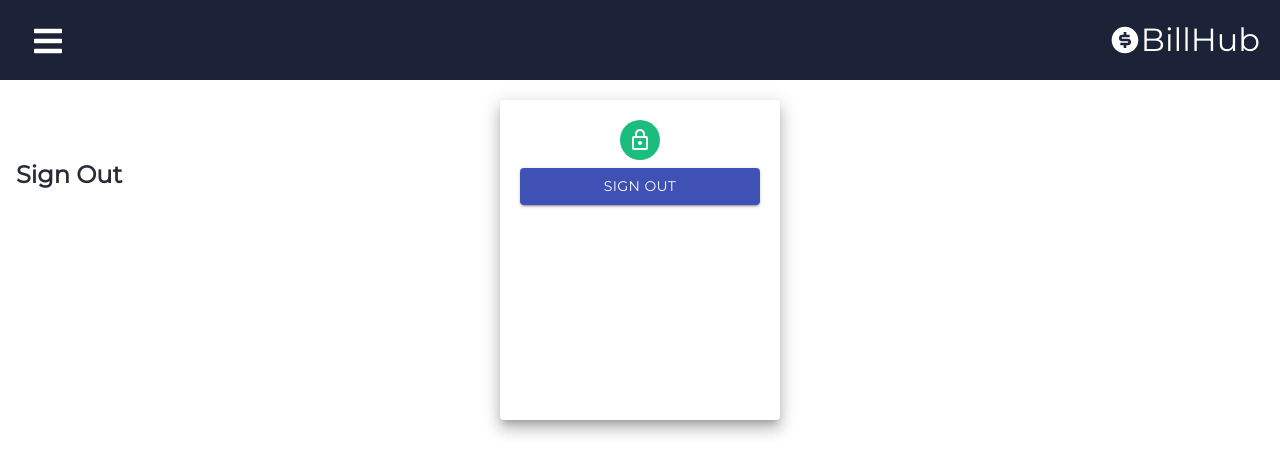
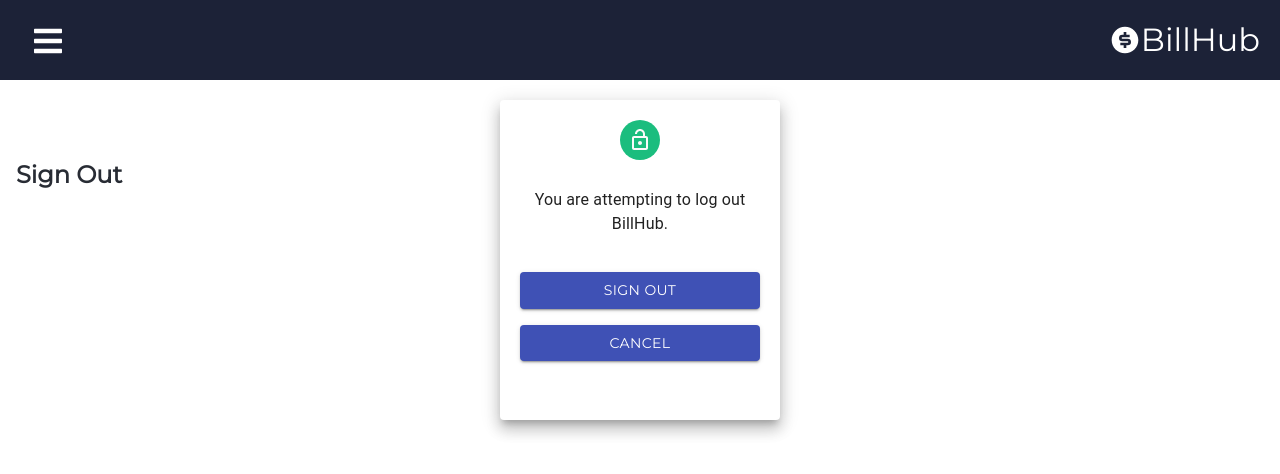
Before and after one commit to colinkirkby/Billhub, a React (Create React App) app in the folder frontend/: page /logout in a window 1280 px wide. Shown: the top 474 px of the page. Built offline with nearby package versions, Linux system fonts and the light colour scheme.

Commit message:
Fixed logout redirect issues

```diff
--- a/frontend/src/App.js
+++ b/frontend/src/App.js
@@ -31,7 +31,6 @@
 
   handleLogout(){
     this.setState({isLoggedIn : false});
-    window.location.replace("/");
   }
 
   componentDidMount(){
--- a/frontend/src/components/login/login.js
+++ b/frontend/src/components/login/login.js
@@ -75,7 +75,7 @@
     render() {
     const paperStyle={padding :20,height:'40vh',width:280, margin:"20px auto"}
     const avatarStyle={backgroundColor:'#1bbd7e'}
-    const btnstyle={margin:'8px 0'}
+    const btnstyle={margin:'28px 0'}
 
     return(
         <Grid>
--- a/frontend/src/components/logout/logout.js
+++ b/frontend/src/components/logout/logout.js
@@ -1,6 +1,6 @@
 import React, {Component, useState} from 'react'
 import { Grid,Paper, Avatar, TextField, Button, Typography,Link } from '@material-ui/core'
-import LockOutlinedIcon from '@material-ui/icons/LockOutlined';
+import LockOpenOutlinedIcon from '@material-ui/icons/LockOpenOutlined';
 // import Signuppage from '../pages/Signuppage';
 // import { Redirect, Route } from "react-router-dom";
 // import FormControlLabel from '@material-ui/core/FormControlLabel';
@@ -16,30 +16,61 @@
 
         }
         this.handleLogout = this.handleLogout.bind(this);
+        this.handleCancel = this.handleCancel.bind(this);
 
     }
 
     handleLogout(){
         sessionStorage.clear();
         this.props.logoutHandler();
-        window.location.replace("/");
+        this.props.history.push('/');
+    }
+
+    handleCancel(){
+        this.props.history.push('/dashboard');
     }
 
     render() {
     const paperStyle={padding :20,height:'40vh',width:280, margin:"20px auto"}
     const avatarStyle={backgroundColor:'#1bbd7e'}
     const btnstyle={margin:'8px 0'}
+    const typostyle={margin:'28px 0'}
 
     return(
         <Grid>
             <Paper elevation={10} style={paperStyle}>
                 <Grid align='center'>
-                     <Avatar style={avatarStyle}><LockOutlinedIcon/></Avatar>
+                     <Avatar style={avatarStyle}><LockOpenOutlinedIcon/></Avatar>
                     <h2>Sign Out</h2>
                 </Grid>
                 <form>
+                    <Typography
+                        style={typostyle}
+                        align = 'center'
+                    >
+                        You are attempting to log out BillHub.
+                    </Typography>
+                    <Button
+                        className="btn btn-success"
+                        onClick={this.handleLogout}
+                        type='submit'
+                        color='primary'
+                        variant="contained"
+                        style={btnstyle}
+                        fullWidth
+                    >
+                        Sign Out</Button>
+                    <Button
+                        className="btn btn-success"
+                        onClick={this.handleCancel}
+                        type='submit'
+                        color='primary'
+                        variant="contained"
+                        style={btnstyle}
+                        fullWidth
+                    >
+                        Cancel</Button>
 
-                    <Button className="btn btn-success" onClick={this.handleLogout} type='submit' color='primary' variant="contained" style={btnstyle} fullWidth>Sign Out</Button>
                 </form>
 
 
```
Also changed, not shown: frontend/src/components/navbar/Navbar.js (+5 -2 lines), 1 other file (tests, documents, lock files or other folders).
